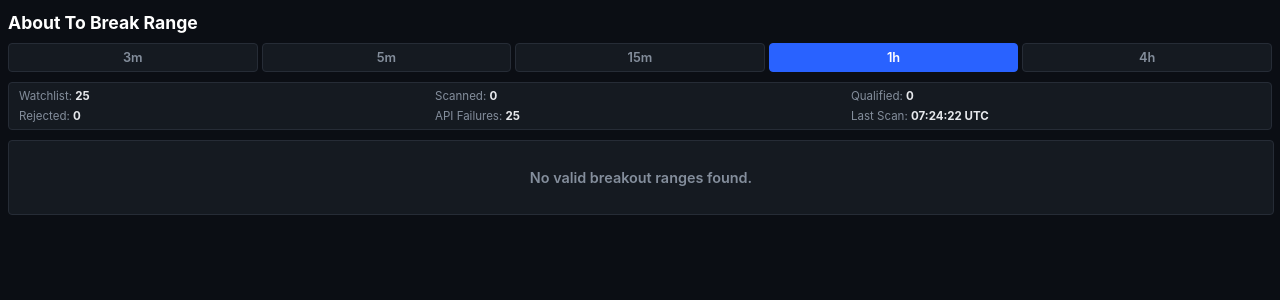
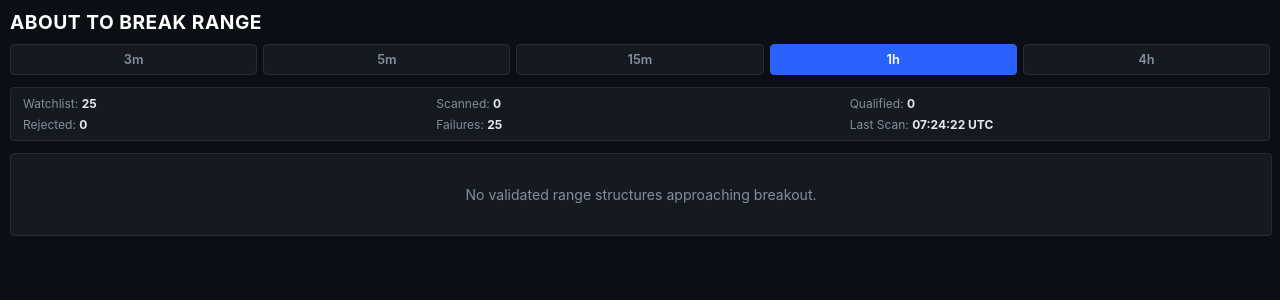
Before and after one commit to Jemomo123/About-to-break-range-detector-, a Flask app: page / in a window 1280 px wide. Shown: the top 300 px of the page. Run offline with Flask 3, Linux system fonts and the light colour scheme; data that the repository does not hold is empty.

Commit message:
Refactor index.html for better styling and functionality
Updated title and various styles in index.html. Improved modal detail handling and adjusted layout for better spacing.

```diff
--- a/templates/index.html
+++ b/templates/index.html
@@ -4,7 +4,7 @@
     <meta charset="UTF-8">
     <meta name="viewport" content="width=device-width, initial-scale=1.0">
     <meta http-equiv="refresh" content="15">
-    <title>About To Break Range</title>
+    <title>About To Break Range Terminal</title>
     <style>
         :root {
             --bg-color: #0b0e14;
@@ -15,6 +15,7 @@
             --accent-blue: #2962ff;
             --accent-green: #0ecb81;
             --accent-red: #f6465d;
+            --accent-yellow: #f0b90b;
         }
 
         body {
@@ -22,14 +23,14 @@
             background-color: var(--bg-color);
             color: var(--text-main);
             margin: 0;
-            padding: 8px;
+            padding: 10px;
         }
 
-        h1 { font-size: 1.1rem; color: #fff; margin: 4px 0 10px 0; font-weight: 700; }
+        h1 { font-size: 1.2rem; color: #fff; margin: 0 0 10px 0; font-weight: 700; letter-spacing: 0.5px; }
 
-        .tf-container { display: flex; gap: 4px; margin-bottom: 10px; }
+        .tf-container { display: flex; gap: 6px; margin-bottom: 12px; }
         .tf-btn {
-            flex: 1; padding: 6px 0; background: var(--card-bg); color: var(--text-sub);
+            flex: 1; padding: 7px 0; background: var(--card-bg); color: var(--text-sub);
             text-align: center; text-decoration: none; border-radius: 4px;
             font-size: 0.8rem; font-weight: 600; border: 1px solid var(--border-color);
         }
@@ -37,32 +38,37 @@
 
         .diag-bar {
             background: var(--card-bg); border: 1px solid var(--border-color);
-            padding: 6px 10px; border-radius: 4px; font-size: 0.72rem;
-            color: var(--text-sub); margin-bottom: 10px;
+            padding: 8px 12px; border-radius: 4px; font-size: 0.75rem;
+            color: var(--text-sub); margin-bottom: 12px;
             display: grid; grid-template-columns: repeat(3, 1fr); gap: 6px;
         }
         .diag-item strong { color: var(--text-main); }
 
         .table-wrapper { width: 100%; overflow-x: auto; border: 1px solid var(--border-color); border-radius: 4px; background: var(--card-bg); }
-        table { width: 100%; border-collapse: collapse; font-size: 0.75rem; text-align: left; }
-        th, td { padding: 8px 6px; border-bottom: 1px solid var(--border-color); white-space: nowrap; }
-        th { background: #1a202c; color: var(--text-sub); font-size: 0.65rem; text-transform: uppercase; }
+        table { width: 100%; border-collapse: collapse; font-size: 0.78rem; text-align: left; }
+        th, td { padding: 9px 8px; border-bottom: 1px solid var(--border-color); white-space: nowrap; }
+        th { background: #1a202c; color: var(--text-sub); font-size: 0.68rem; text-transform: uppercase; }
 
-        .score-pill { display: inline-block; padding: 2px 4px; border-radius: 3px; font-weight: bold; background: rgba(41, 98, 255, 0.2); color: #58a6ff; font-size: 0.7rem; }
+        .score-pill { display: inline-block; padding: 3px 6px; border-radius: 3px; font-weight: bold; background: rgba(41, 98, 255, 0.2); color: #58a6ff; }
+
         .dir-UPSIDE { color: var(--accent-green); font-weight: bold; }
         .dir-DOWNSIDE { color: var(--accent-red); font-weight: bold; }
-        .dir-BALANCED { color: #f0b90b; font-weight: bold; }
+        .dir-REJECTION_RISK { color: #ff9800; font-weight: bold; }
+        .dir-ABSORPTION_RISK { color: #00bcd4; font-weight: bold; }
+        .dir-BALANCED { color: var(--accent-yellow); font-weight: bold; }
 
-        .empty-msg { padding: 28px 12px; text-align: center; color: var(--text-sub); font-size: 0.9rem; font-weight: 600; }
+        .empty-msg { padding: 32px 12px; text-align: center; color: var(--text-sub); font-size: 0.88rem; }
 
+        /* Modal Details View */
         .modal { display: none; position: fixed; top: 0; left: 0; width: 100%; height: 100%; background: rgba(0,0,0,0.85); justify-content: center; align-items: center; z-index: 1000; }
-        .modal-content { background: var(--card-bg); border: 1px solid var(--border-color); padding: 16px; border-radius: 6px; width: 85%; max-width: 360px; font-size: 0.85rem; }
+        .modal-content { background: var(--card-bg); border: 1px solid var(--border-color); padding: 18px; border-radius: 6px; width: 90%; max-width: 400px; font-size: 0.85rem; }
         .close-btn { float: right; cursor: pointer; color: var(--text-sub); font-size: 1.2rem; }
+        .metric-row { display: flex; justify-content: space-between; margin-bottom: 8px; border-bottom: 1px dashed var(--border-color); padding-bottom: 4px; }
     </style>
 </head>
 <body>
 
-    <h1>About To Break Range</h1>
+    <h1>ABOUT TO BREAK RANGE</h1>
 
     <div class="tf-container">
         {% for tf in supported_tfs %}
@@ -70,13 +76,12 @@
         {% endfor %}
     </div>
 
-    <!-- Diagnostic Banner -->
     <div class="diag-bar">
         <span class="diag-item">Watchlist: <strong>{{ diagnostics.watchlist_total or 25 }}</strong></span>
         <span class="diag-item">Scanned: <strong>{{ diagnostics.scanned or 0 }}</strong></span>
         <span class="diag-item">Qualified: <strong>{{ diagnostics.qualified or 0 }}</strong></span>
         <span class="diag-item">Rejected: <strong>{{ diagnostics.rejected or 0 }}</strong></span>
-        <span class="diag-item">API Failures: <strong>{{ diagnostics.api_failures or 0 }}</strong></span>
+        <span class="diag-item">Failures: <strong>{{ diagnostics.api_failures or 0 }}</strong></span>
         <span class="diag-item">Last Scan: <strong>{{ diagnostics.scan_timestamp or 'N/A' }}</strong></span>
     </div>
 
@@ -95,10 +100,10 @@
             </thead>
             <tbody>
                 {% for r in rows %}
-                <tr onclick="openDetails('{{ r.symbol }}', '{{ r.containment_pct }}', '{{ r.upper_touches }}', '{{ r.lower_touches }}', '{{ r.battle_label }}')">
+                <tr onclick='openDetails({{ r | tojson }})' style="cursor: pointer;">
                     <td><strong>{{ r.symbol }}</strong></td>
-                    <td><span class="score-pill">{{ r.readiness_score }}% ({{ r.readiness_label }})</span></td>
-                    <td class="dir-{{ r.direction }}">{{ r.direction }}</td>
+                    <td><span class="score-pill">{{ r.readiness_display }}</span></td>
+                    <td class="dir-{{ r.direction | replace(' ', '_') }}">{{ r.direction }}</td>
                     <td>{{ "%.4f"|format(r.resistance) }}</td>
                     <td>{{ "%.4f"|format(r.support) }}</td>
                     <td>{{ r.distance }}%</td>
@@ -108,31 +113,44 @@
         </table>
         {% else %}
         <div class="empty-msg">
-            No valid breakout ranges found.
+            No validated range structures approaching breakout.
         </div>
         {% endif %}
     </div>
 
-    <!-- Drill-Down Modal -->
+    <!-- Detail View Modal -->
     <div id="detailsModal" class="modal">
         <div class="modal-content">
             <span class="close-btn" onclick="closeModal()">&times;</span>
-            <h3 id="modalSymbol" style="margin-top:0;"></h3>
-            <hr style="border-color: var(--border-color);">
-            <p><strong>Order Flow Battle:</strong> <span id="modalBattle"></span></p>
-            <p><strong>Range Containment:</strong> <span id="modalContainment"></span>%</p>
-            <p><strong>Resistance Touches:</strong> <span id="modalUTouches"></span></p>
-            <p><strong>Support Touches:</strong> <span id="modalLTouches"></span></p>
+            <h3 id="mSymbol" style="margin-top:0; color:#fff;"></h3>
+            <hr style="border-color: var(--border-color); margin-bottom: 12px;">
+
+            <div class="metric-row"><span>Resistance:</span><strong id="mRes"></strong></div>
+            <div class="metric-row"><span>Support:</span><strong id="mSup"></strong></div>
+            <div class="metric-row"><span>Range Height:</span><strong id="mHeight"></strong></div>
+            <div class="metric-row"><span>Current Price:</span><strong id="mClose"></strong></div>
+            <div class="metric-row"><span>Price Position:</span><strong id="mPos"></strong></div>
+            <div class="metric-row"><span>Buyer Power:</span><strong id="mBuyer" style="color:var(--accent-green)"></strong></div>
+            <div class="metric-row"><span>Seller Power:</span><strong id="mSeller" style="color:var(--accent-red)"></strong></div>
+            <div class="metric-row"><span>Range Quality:</span><strong id="mQuality"></strong></div>
+
+            <p style="margin-top:12px; margin-bottom:4px; font-weight:bold; color:var(--text-sub);">INTERPRETATION:</p>
+            <div id="mInterp" style="font-size:0.8rem; background:#0b0e14; padding:8px; border-radius:4px; border:1px solid var(--border-color);"></div>
         </div>
     </div>
 
     <script>
-        function openDetails(symbol, containment, uTouches, lTouches, battle) {
-            document.getElementById('modalSymbol').innerText = symbol + " — Details";
-            document.getElementById('modalContainment').innerText = containment;
-            document.getElementById('modalUTouches').innerText = uTouches;
-            document.getElementById('modalLTouches').innerText = lTouches;
-            document.getElementById('modalBattle').innerText = battle;
+        function openDetails(data) {
+            document.getElementById('mSymbol').innerText = data.symbol + " — Range Details";
+            document.getElementById('mRes').innerText = data.resistance.toFixed(4);
+            document.getElementById('mSup').innerText = data.support.toFixed(4);
+            document.getElementById('mHeight').innerText = data.range_height.toFixed(4) + " (" + data.range_height_pct + "%)";
+            document.getElementById('mClose').innerText = data.curr_close.toFixed(4);
+            document.getElementById('mPos').innerText = data.price_position + "%";
+            document.getElementById('mBuyer').innerText = data.buyer_power + "%";
+            document.getElementById('mSeller').innerText = data.seller_power + "%";
+            document.getElementById('mQuality').innerText = data.range_quality + "/100";
+            document.getElementById('mInterp').innerText = data.interpretation;
             document.getElementById('detailsModal').style.display = 'flex';
         }
         function closeModal() { document.getElementById('detailsModal').style.display = 'none'; }
```
